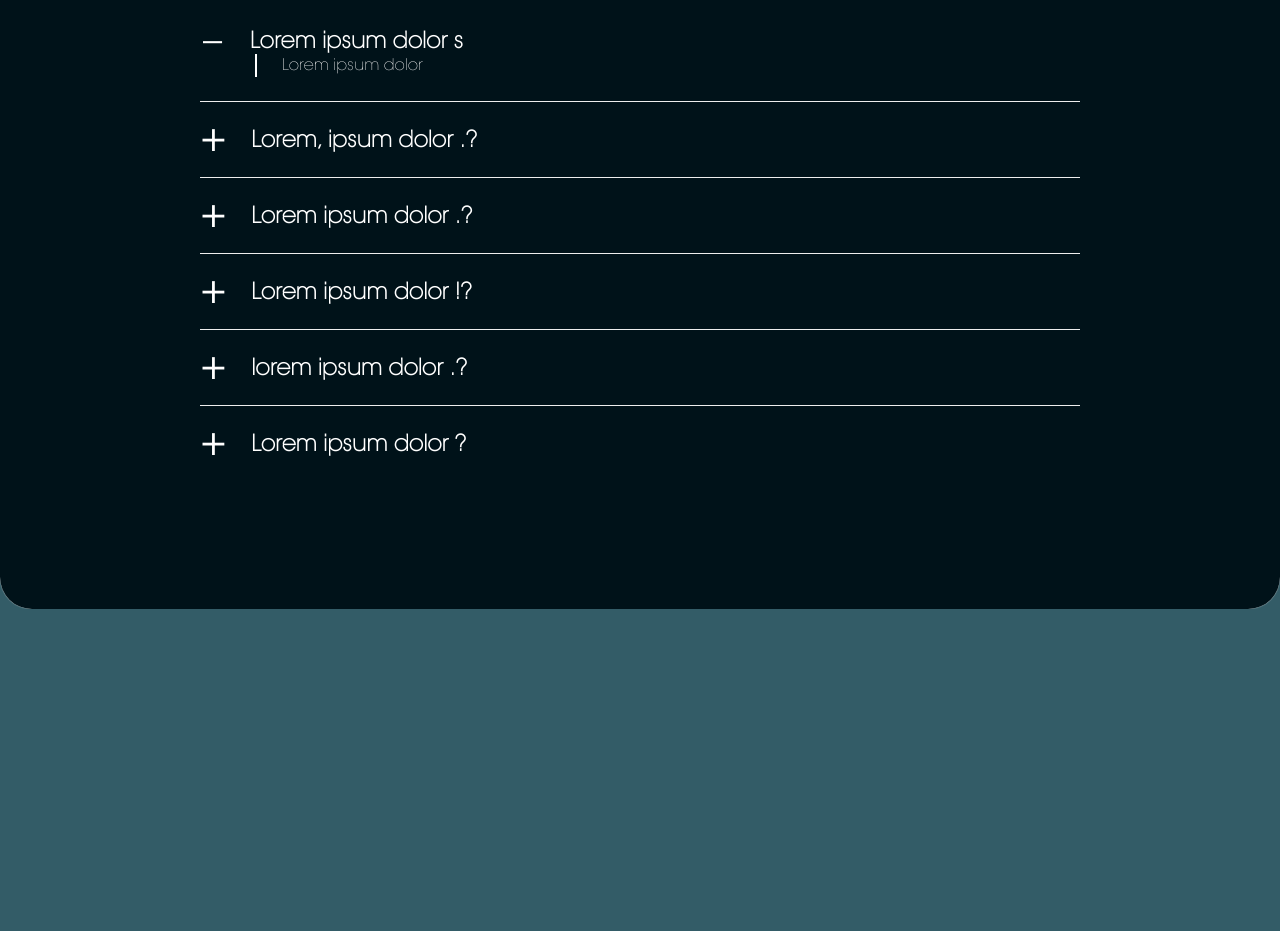
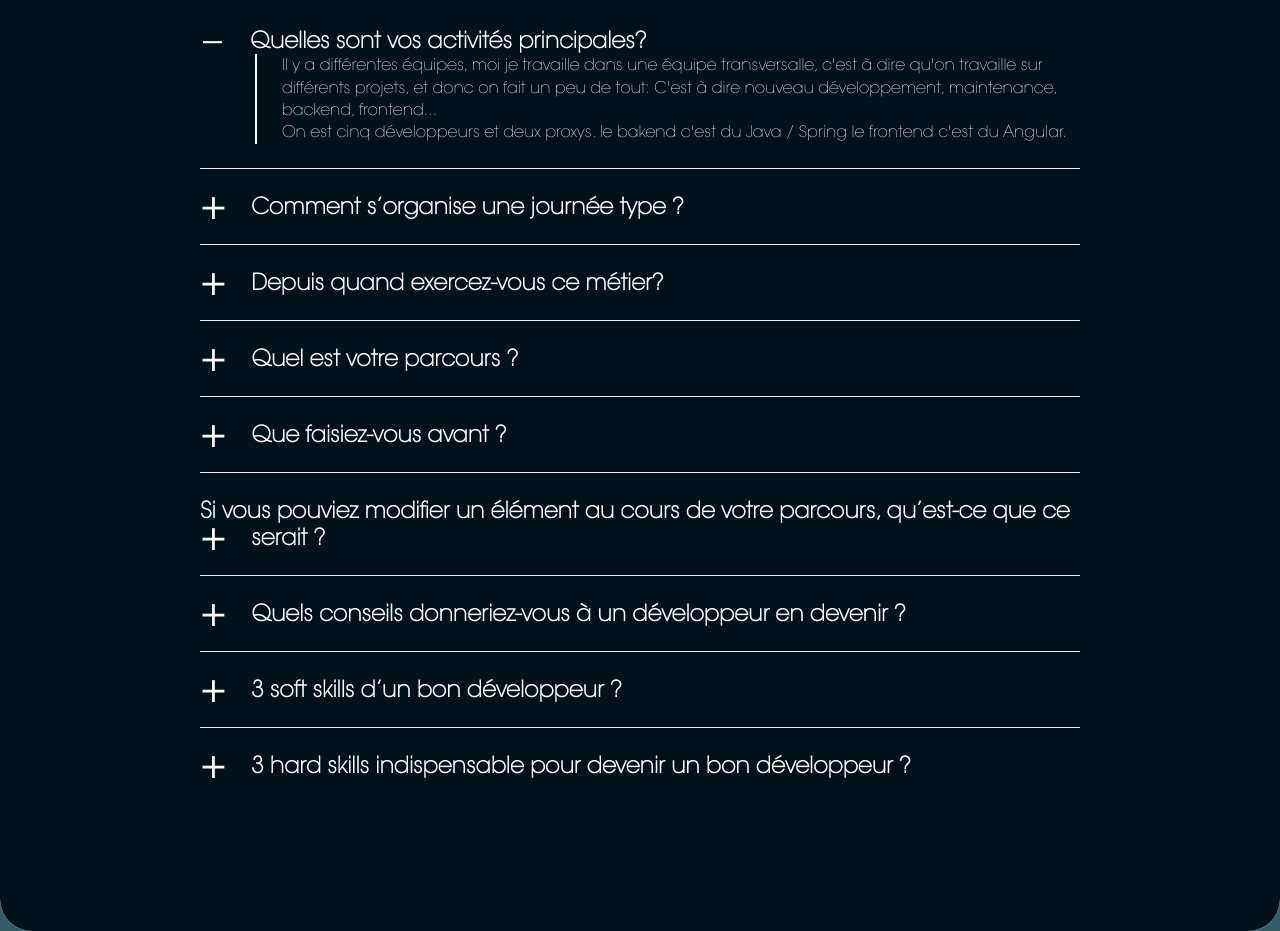
Before and after one commit to erdaserhan/PrefositeWeb, a plain HTML site: page entreprise/interview.html in a window 1280 px wide. Shown: the part 357-1288 px from the top of the page. Before the commit the page ends 966 px from the top, so only its background shows below. Drawn offline with Linux system fonts and the light colour scheme.

Commit message:
'interview'

```diff
--- a/css/style.css
+++ b/css/style.css
@@ -35,6 +35,10 @@
 
 .logo h4 a {
   color: white;
+}
+
+.logo h4 a:hover {
+  color: red;
 }
 
 .navbar-sections {
@@ -139,7 +143,7 @@
 }
 
 .img-galerie img:hover {
-  transform: scale(0.9) rotate(-2deg);
+  transform: scale(0.9) rotate(-1deg);
   border-radius: 20px;
   box-shadow: 0 32px 75px rgba(68,77,136, 0.2);
 }
--- a/entreprise/interview.html
+++ b/entreprise/interview.html
@@ -27,38 +27,83 @@
   <div class="interview-list">
     <div>
       <details open>
-        <summary title="">Lorem ipsum dolor s</summary>
-        <p class="interview-content">Lorem ipsum dolor</p>
+        <summary title="">Quelles sont vos activités principales? </summary>
+        <p class="interview-content">Il y a différentes équipes, moi je travaille dans une équipe transversalle, c'est à dire qu'on travaille sur différents projets, et donc on fait un peu de tout: C'est à dire nouveau développement, maintenance, backend, frontend...
+          <br>
+        On est cinq développeurs et deux proxys. le bakend c'est du Java / Spring le frontend c'est du Angular.</p>
       </details>
     </div>
     <div>
       <details>
-        <summary title="">Lorem, ipsum dolor .?</summary>
-          <p class="interview-content">Lorem ipsum dolor sit amet consectetur adipisicing elit. Sequi, molestias similique! Molestiae sapiente omnis, illo facere odit reprehenderit eveniet consequuntur sit minus adipisci temporibus eius inventore quidem. Dignissimos, facere quae. Rem quas a laborum est officia pariatur voluptatum iusto perferendis aut labore fugit magni inventore nulla architecto, velit, facilis itaque.</p>
+        <summary title="">Comment s’organise une journée type ? </summary>
+          <p class="interview-content">Je commence en générale avant 9:00, je revois ce que j'ai fait la veille avant le daily stand up qui est une réunion qui a lieu tout les matins sur Slack afin de faire le point avec toute l'équipe.
+            On travaille en mode scrum, donc on organise les tâches à faire sur deux semaines, le matin si je ne suis pas encore en train de travailler sur une story, j'en prend une nouvelle...
+            En dehors de ça on est assez libre de s'organiser comme on veut...
+            <br>
+            Les differentes réunions:
+            <br>
+            - Backlog refinment : proxy (personne qui fait la liaison entre les dev et le business (client) ) explique les différentes tâches qui seront executer lors du prochain sprint.
+            Suite à cette réunion on se réparti les différentes tâches à analyser ( on faire du pair model ).
+              <br>
+            - Backlog estimation : on se réuni pour expliquer l'analyse et on estime un certain nombre de point pour la story.
+            <br>
+            - A la fin du sprint (deux semaines) on fait la réunion rétrospective afin de discuter de ce qui s'est bien passer ou mal durant le sprint, de là on en tire des actions afin de régler les éventuels problèmes.
+            <br>
+            - Juste après la rétrospective on fait la réunion Sprint Kickoff, là on défini les ressources disponible à partir de la, on a une idée du nombre de story que l'on pourra réaliser durant le prochain sprint.
+            <br>
+            - Le mercredi matin on a une réunion entre développeurs qui s'appelle  code review , là on parle des nouveaux développements, problèmes techniques rencontrés ou de gros refactoring nécessaire... </p>
       </details>
     </div>
     <div>
       <details>
-        <summary title="">Lorem ipsum dolor .?</summary>
-        <p class="interview-content">Lorem ipsum dolor sit amet consectetur adipisicing elit. Eos error ea accusantium? Sunt cum in, repudiandae et facere at nesciunt commodi non quia earum libero aliquid labore obcaecati repellendus consequatur! Nesciunt impedit ducimus illum unde optio veritatis atque facere, voluptate a odio asperiores laudantium rerum.</p>
+        <summary title="">Depuis quand exercez-vous ce métier?</summary>
+        <p class="interview-content"> Presque 20 ans, mais j'ai fais des pauses.</p>
       </details>
     </div>
     <div>
       <details>
-        <summary title="">Lorem ipsum dolor  !?</summary>
-        <p class="interview-content">Lorem ipsum dolor sit amet consectetur adipisicing elit. Facilis quisquam numquam labore explicabo cupiditate laboriosam. Ipsam explicabo possimus illum aspernatur.</p>
+        <summary title="">Quel est votre parcours ?</summary>
+        <p class="interview-content">Je suis autodidacte, j'ai été indépendant, j'ai travaillé comme salarié dans un statup, j'ai aussi donné cours dans une école supérieure, et aussi évidement consultant.Pendant un an, j'ai donné des cours d'informatique au Sénégal.
+          <br>
+          Maintenant cela fait 5 ans.</p>
       </details>
     </div>
     <div>
       <details>
-        <summary title="">lorem ipsum dolor .?</summary>
-        <p class="interview-content">Lorem ipsum dolor, sit amet consectetur adipisicing elit. Explicabo quos quam asperiores enim sequi nihil? Iure blanditiis autem in ratione rerum, sequi cupiditate eos nemo iusto unde eaque voluptatum alias, porro aliquid sunt. Nesciunt veritatis, ex esse tempora laudantium officiis? Quas corrupti a aut sed quaerat, ipsa incidunt tempora velit dolor distinctio repellat tenetur illum consectetur quos veniam eius provident earum doloremque commodi! Minus amet, obcaecati rem, modi accusantium ad, deleniti possimus incidunt laudantium vitae iusto laborum culpa! Similique, repellat.</p>
+        <summary title="">Que faisiez-vous avant ?</summary>
+        <p class="interview-content">Juste avant j'étais barman dans un bar du quartier européen, sinon mon expérience avant barman était consultant Actionscript/Flex à Paris.</p>
       </details>
     </div>
     <div>
       <details>
-        <summary title="">Lorem ipsum dolor ?</summary>
-        <p class="interview-content">Lorem ipsum dolor sit amet consectetur adipisicing elit. Facilis quisquam numquam labore explicabo cupiditate laboriosam. Ipsam explicabo possimus illum aspernatur.</p>
+        <summary title="">Si vous pouviez modifier un élément au cours de votre parcours, qu’est-ce que ce serait ?</summary>
+        <p class="interview-content">J'aurais peut-être fais moins de pause carrière.</p>
+      </details>
+    </div>
+    <div>
+      <details>
+        <summary title="">Quels conseils donneriez-vous à un développeur en devenir ?</summary>
+        <p class="interview-content">Il faut beaucoup travailler et se tenir informé des évolutions.</p>
+      </details>
+    </div>
+    <div>
+      <details>
+        <summary title="">3 soft skills d’un bon développeur ?</summary>
+        <p class="interview-content">Être à l'écoute.
+          <br>
+          Être curieux.
+          <br>
+          Être tenace (ne pas abandonner vite). </p>
+      </details>
+    </div>
+    <div>
+      <details>
+        <summary title="">3 hard skills indispensable pour devenir un bon développeur ?</summary>
+        <p class="interview-content">Bien connaître son environnement (Linux, Windows ou IOS) pour pouvoir débloquer facilement des situations.
+          <br>
+          Bien connaître les possibilités de son langage (API).
+          <br>
+          Connaître un autre langage.</p>
       </details>
     </div>
   </div>
```
